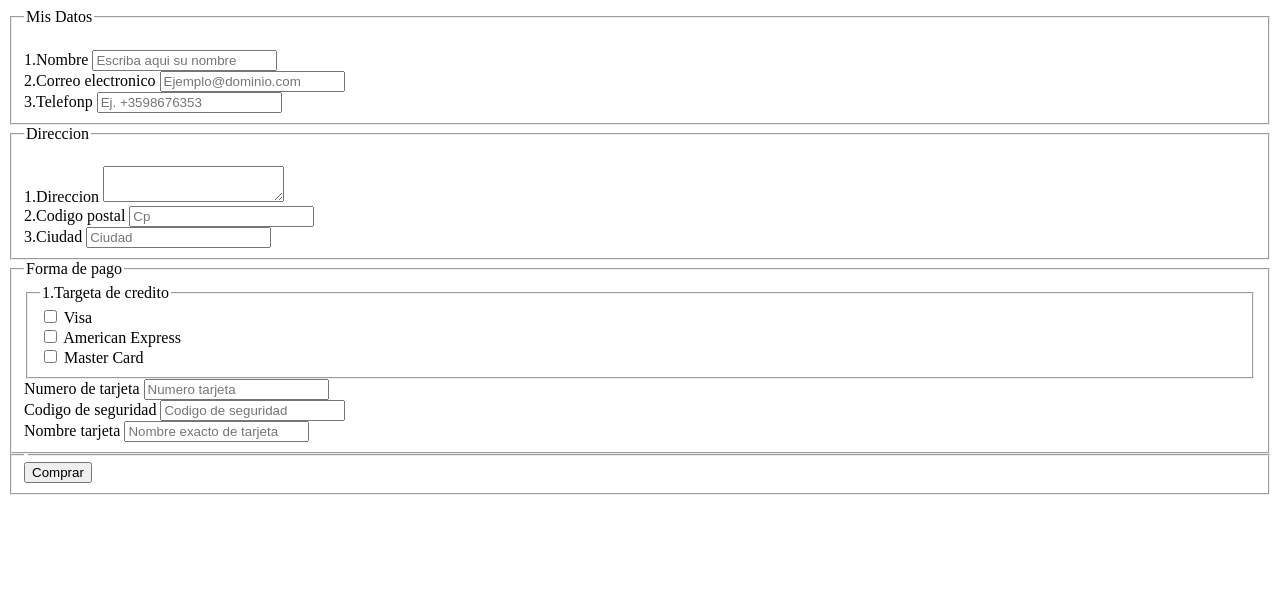
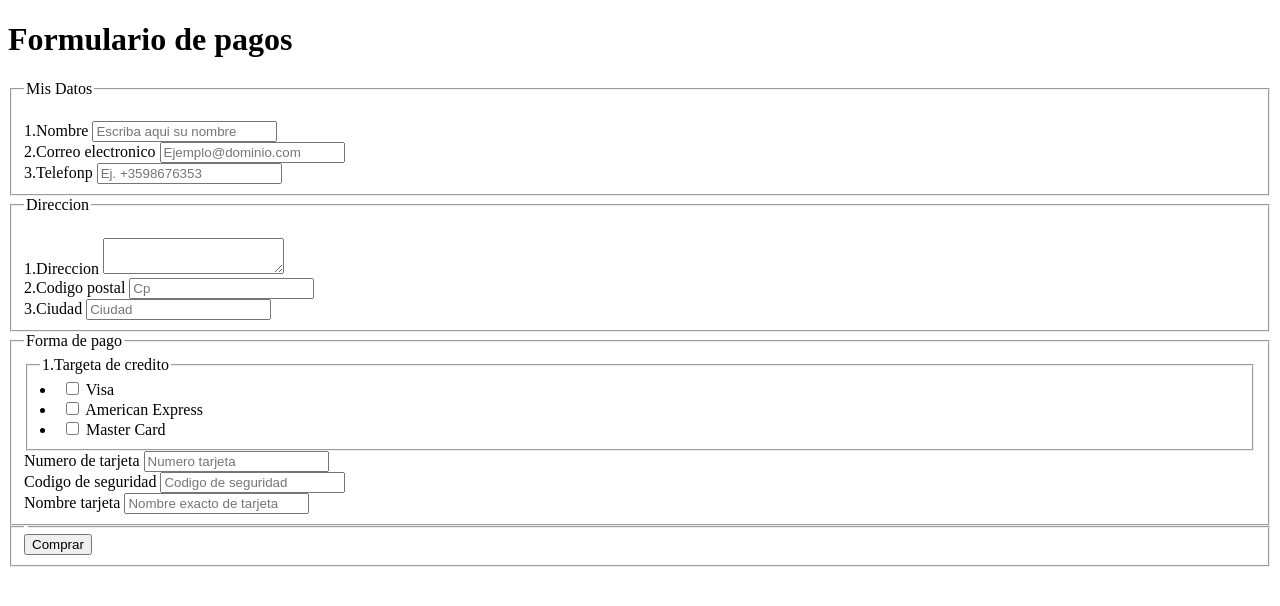
Before and after one commit to Lauramg11/Formularios, a plain HTML site: page Tabla 2 formularios/index.html in a window 1280 px wide. Drawn offline with Linux system fonts and the light colour scheme.

Commit message:
Tabla 2 de formularios terminada

```diff
--- a/Tabla 2 formularios/index.html
+++ b/Tabla 2 formularios/index.html
@@ -7,6 +7,7 @@
 </head>
 <body>
     <form>
+        <h1>Formulario de pagos</h1>
         <fieldset>
             <legend>Mis Datos</legend>
     <br>
@@ -40,17 +41,21 @@
                 <legend>Forma de pago</legend>
                 <fieldset>
                         <legend>1.Targeta de credito</legend>
-
+      <li>
                 <input value="American Express" type="checkbox">
                 <label>Visa</label>
                 <br>
+        </li>
+        <li>
                 <input value="American Express" type="checkbox">
                 <label>American Express</label>
                 <br>
+        </li>
+        <li>
                 <input value="American Express" type="checkbox">
                 <label>Master Card</label>
                 <br>
-
+        </li>
                 </fieldset>
 
 
```
